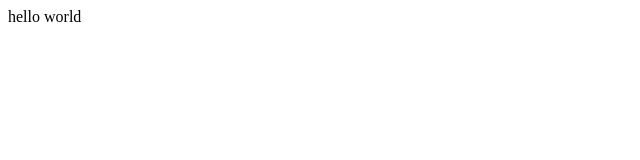
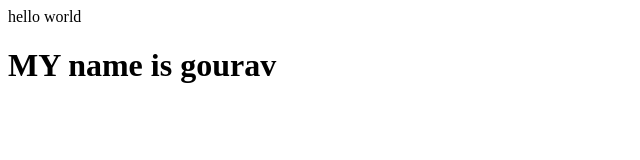
Before and after one commit to GiriGourav/demo, a plain HTML site: page index.html in a window 1280 px wide. Shown: the whole page, without its empty margins (0-640 px from the left). Drawn offline with Linux system fonts and the light colour scheme.

Commit message:
Add new paragraph

```diff
--- a/index.html
+++ b/index.html
@@ -1 +1,2 @@
 <p>hello world<p>
+    <h1>MY name is gourav</h1>
```
Also changed, not shown: 1 other file.
